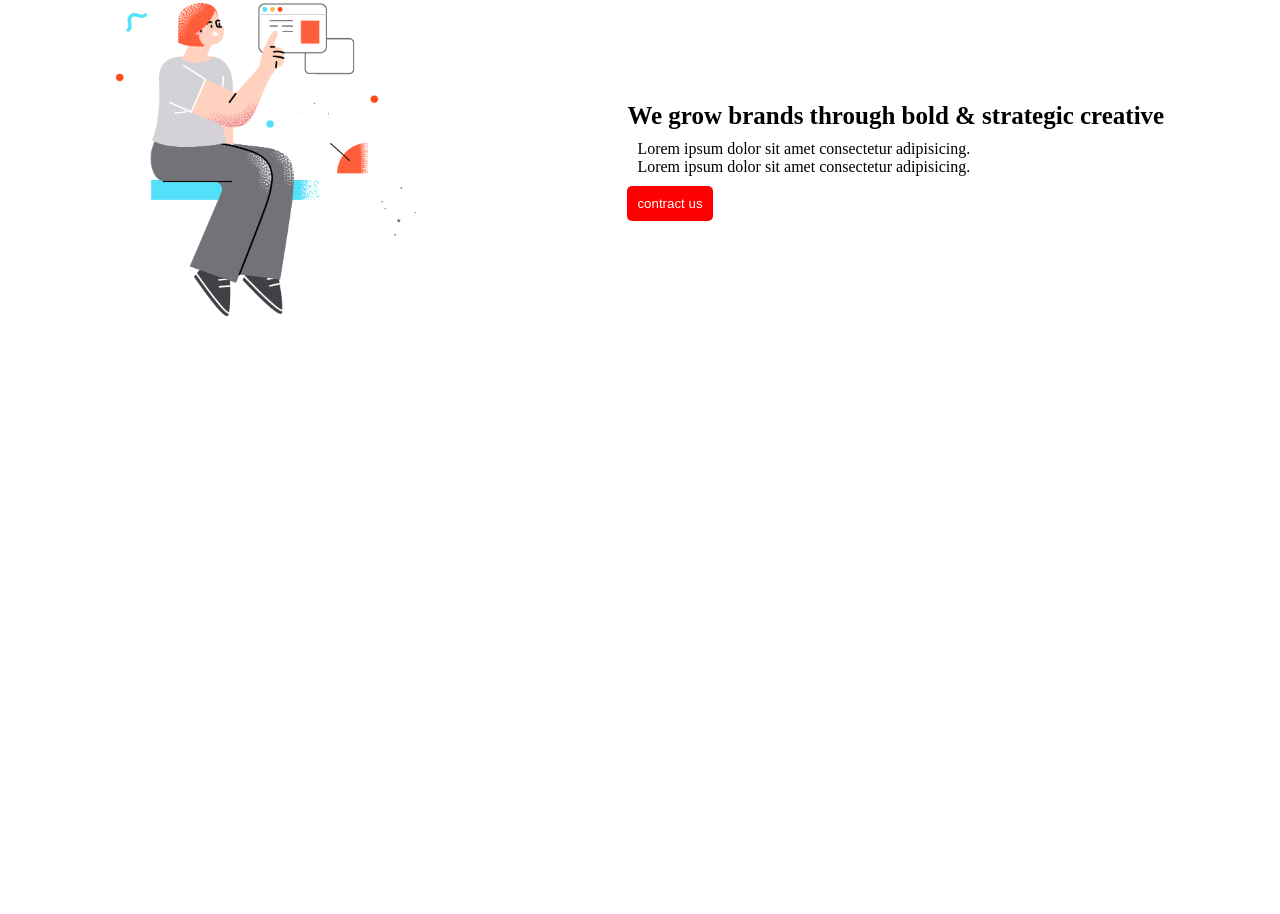
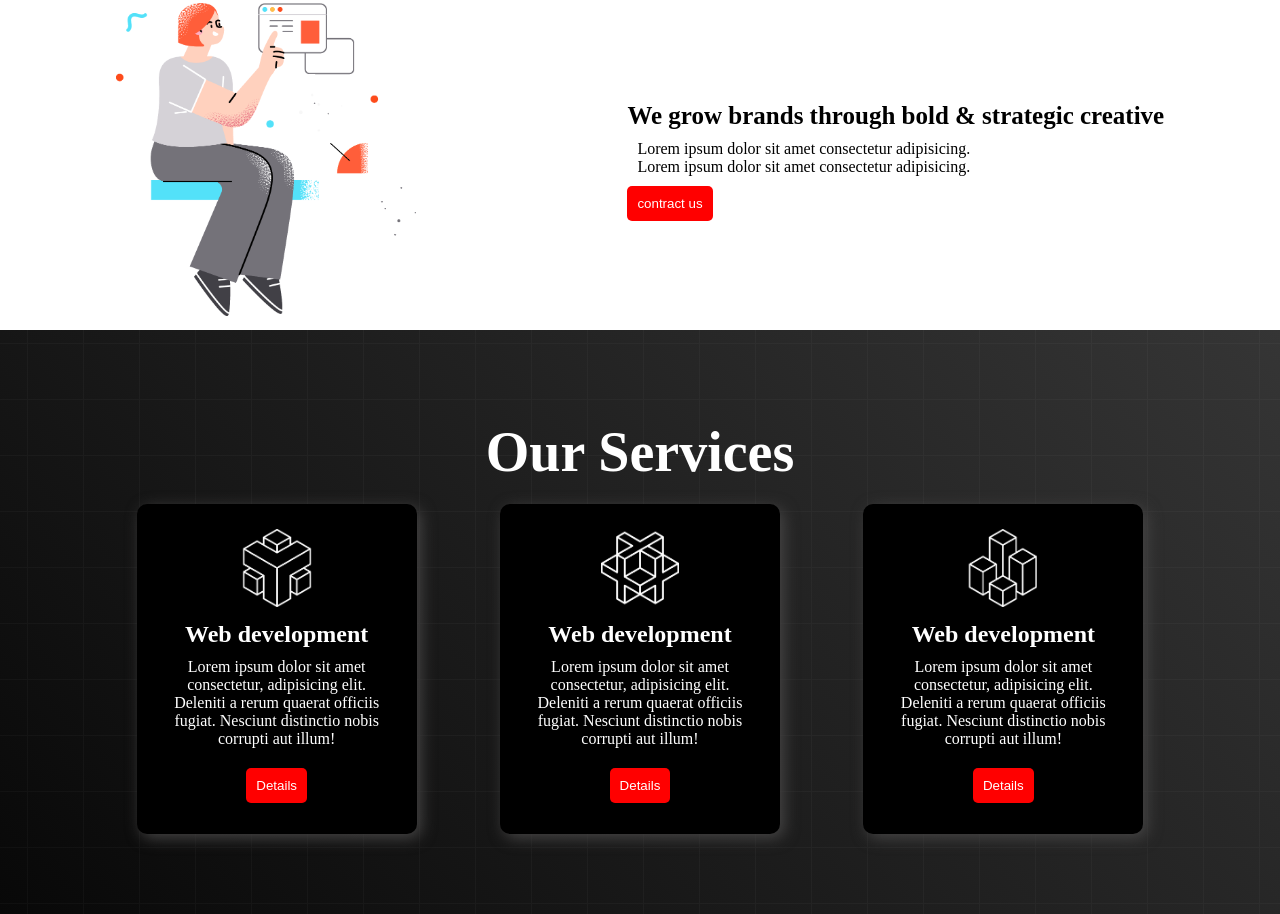
Before and after one commit to marjanislamofficial/conceptual-session, a plain HTML site: page index.html in a window 1280 px wide. Shown: the part 949-1863 px from the top of the page. Before the commit the page ends 1279 px from the top, so only its background shows below. Drawn offline with Linux system fonts and the light colour scheme.

Commit message:
our service section

```diff
--- a/index.html
+++ b/index.html
@@ -56,6 +56,37 @@
             </div>
           </div>
         </section>
+
+        <!-- this is Our's Service section -->
+        <section class="backchange">
+            <h1 class="title about-title">Our Services</h1>
+            <div class="service-container">
+                <div class="box">
+                    <img class="icon" src="./icon/0.png" alt="">
+                    <h2 class="service-dev">Web development</h2>
+                    <p>Lorem ipsum dolor sit amet consectetur, adipisicing elit. Deleniti a rerum quaerat officiis fugiat. Nesciunt distinctio nobis corrupti aut illum!</p>
+                    <button class="btn service-details">
+                     Details
+                    </button>
+                </div>
+                <div class="box">
+                    <img class="icon" src="./icon/1.png" alt="">
+                    <h2 class="service-dev">Web development</h2>
+                    <p>Lorem ipsum dolor sit amet consectetur, adipisicing elit. Deleniti a rerum quaerat officiis fugiat. Nesciunt distinctio nobis corrupti aut illum!</p>
+                    <button class="btn service-details">
+                     Details
+                    </button>
+                </div>
+                <div class="box">
+                    <img class="icon" src="./icon/2.png" alt="">
+                    <h2 class="service-dev">Web development</h2>
+                    <p>Lorem ipsum dolor sit amet consectetur, adipisicing elit. Deleniti a rerum quaerat officiis fugiat. Nesciunt distinctio nobis corrupti aut illum!</p>
+                    <button class="btn service-details">
+                     Details
+                    </button>
+                </div>
+            </div>
+        </section>
     </main>
     <footer></footer>
 </body>
--- a/style.css
+++ b/style.css
@@ -59,6 +59,7 @@
 }
 .btn:hover{
     color: black;
+    background-color: aliceblue;
 }
 .about-container{
     display: flex;
@@ -77,3 +78,40 @@
 .description-second{
     padding: 10px;
 }
+
+.box{
+    height: 280px;
+    width: 230px;
+    background-color: black;
+    text-align: center;
+    color: white;
+    padding: 25px;
+    box-shadow: 4px 4px 15px rgb(70, 69, 69);
+    align-items: center;
+    border-radius: 10px;
+}
+.icon{
+    width: 78px;
+}
+.service-dev{
+    padding: 10px;
+}
+.service-details{
+    margin-top: 20px;
+}
+.service-container{
+    height: 300px;
+    display: flex;
+    justify-content: space-around;
+    align-items: center;
+    margin-top: 20px;
+    padding: 15px;
+    /* background-image:url("./images/background.png"),linear-gradient(45deg,rgb(8, 8, 8),rgb(53, 53, 53)); */
+    background-position: center;
+    background-size: cover;
+}
+.backchange{
+    background-image:url("./images/background.png"),linear-gradient(45deg,rgb(8, 8, 8),rgb(53, 53, 53));
+    padding:80px;
+    color:white;
+}
```
